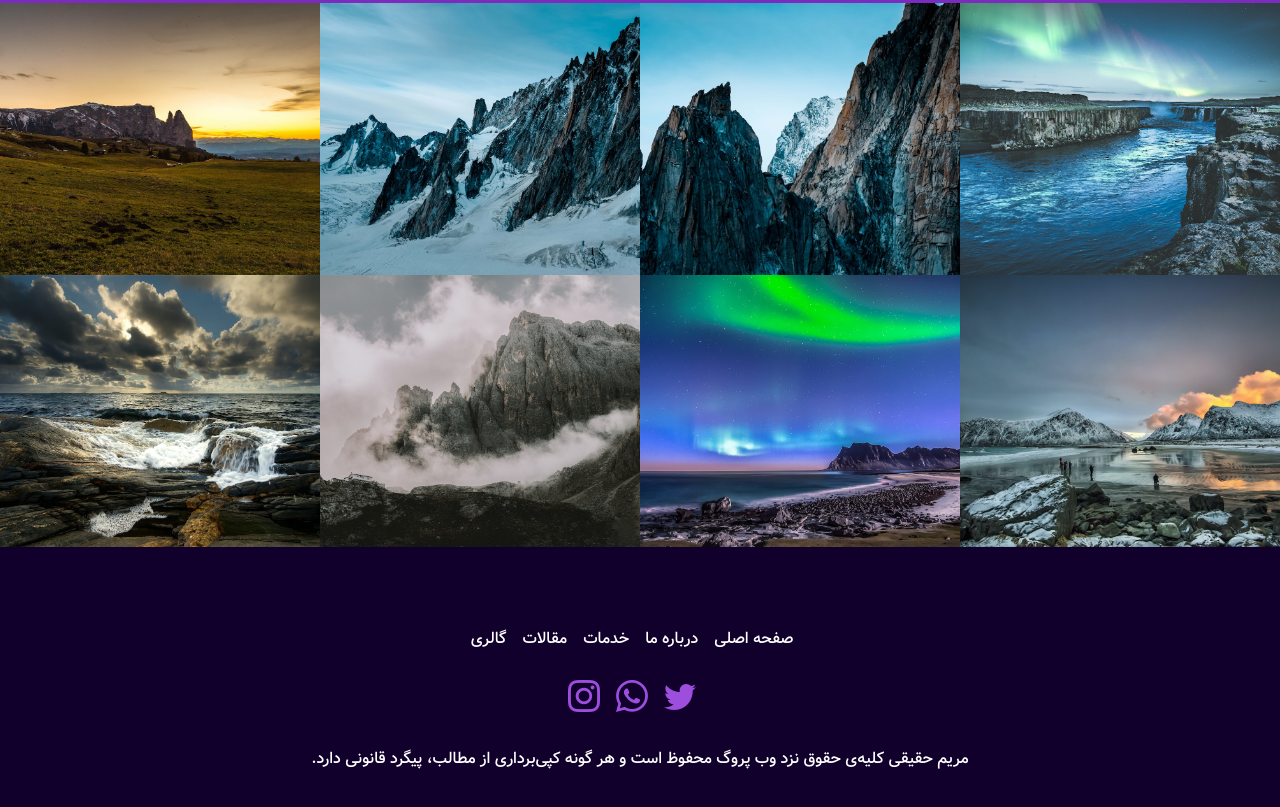
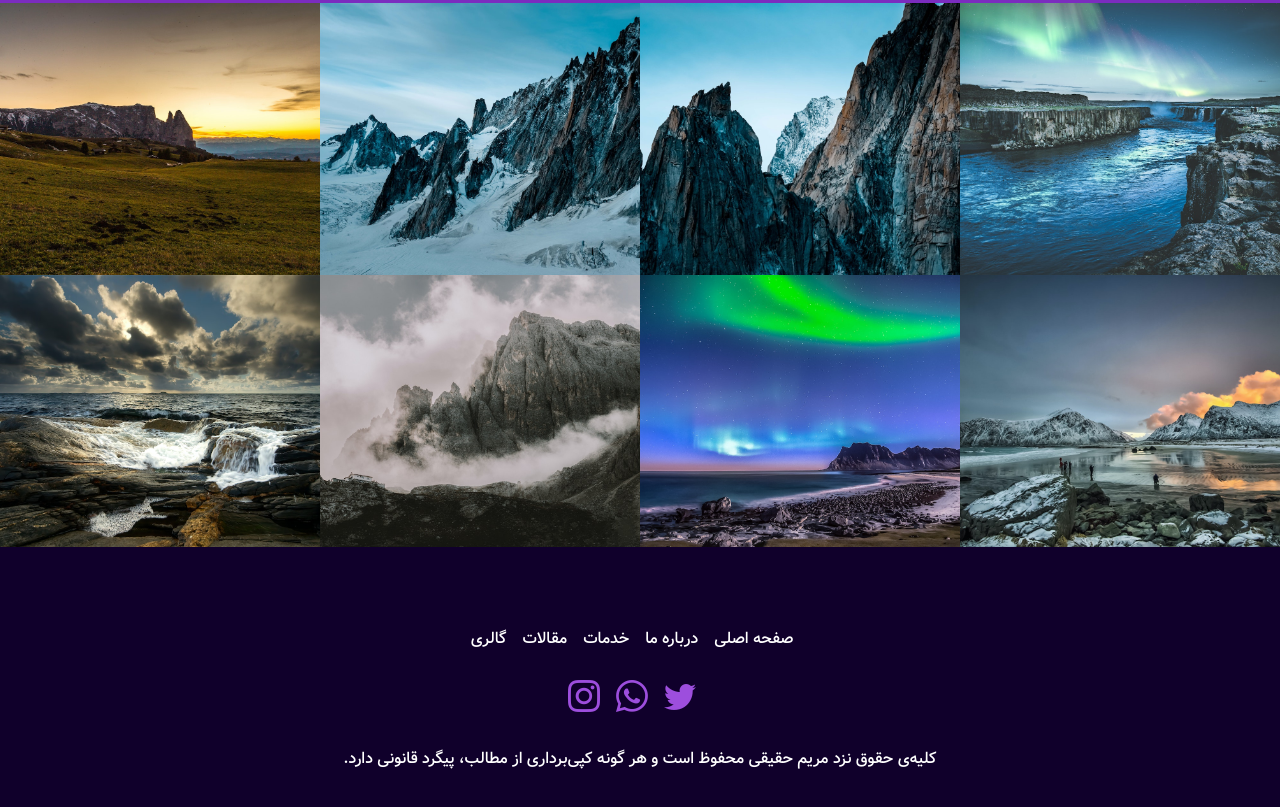
Before and after one commit to maryamhaqiqi/portfolio3, a plain HTML site: page index.html in a window 1280 px wide. Shown: the part 3294-4101 px from the top of the page. Drawn offline with Linux system fonts and the light colour scheme; files whose address does not match are found by name.

Commit message:
Update index.html

```diff
--- a/index.html
+++ b/index.html
@@ -466,7 +466,7 @@
             </ul>
 
             <p class="copyright">
-                مریم حقیقی کلیه‌ی حقوق نزد وب پروگ محفوظ است و هر گونه
+                کلیه‌ی حقوق نزد مریم حقیقی  محفوظ است و هر گونه
                 کپی‌برداری از مطالب، پیگرد قانونی دارد.
             </p>
         </footer>
```
